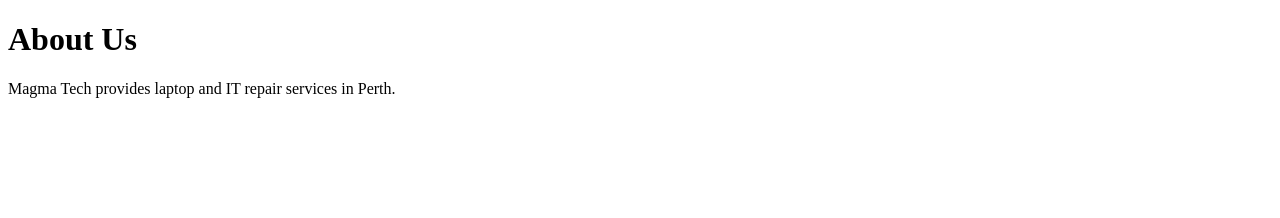
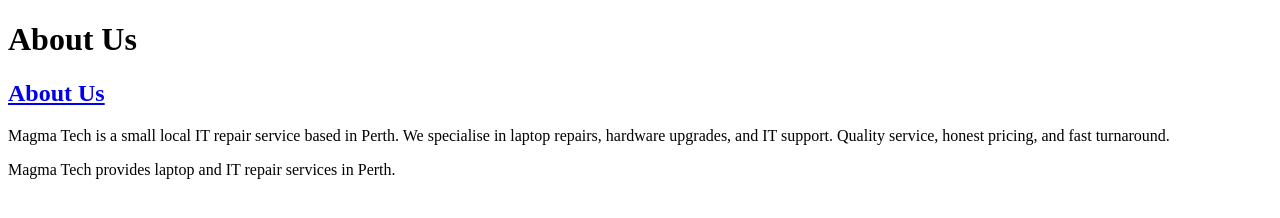
Before and after one commit to Msanuwana/magma-tech-website, a plain HTML site: page about.html in a window 1280 px wide. Drawn offline with Linux system fonts and the light colour scheme.

Commit message:
Update about.html

```diff
--- a/about.html
+++ b/about.html
@@ -5,6 +5,17 @@
 </head>
 <body>
   <h1>About Us</h1>
+
+ <section id="about"  >
+       <h2><a href="about.html" target="_blank">About Us</a> </h2>
+    <p>
+      Magma Tech is a small local IT repair service based in Perth.
+      We specialise in laptop repairs, hardware upgrades, and IT support.
+      Quality service, honest pricing, and fast turnaround.
+    </p>
+  </section>
+
+
   <p>Magma Tech provides laptop and IT repair services in Perth.</p>
 </body>
 </html>
```
